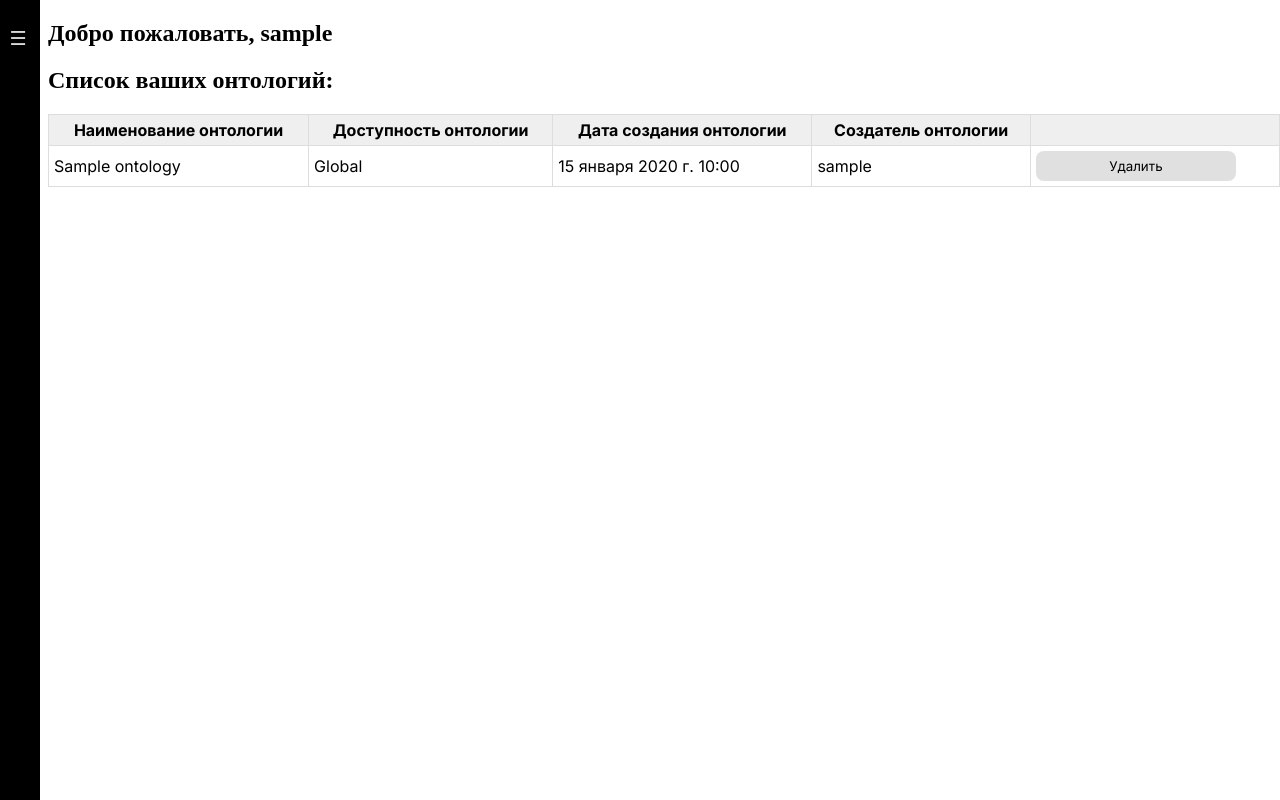
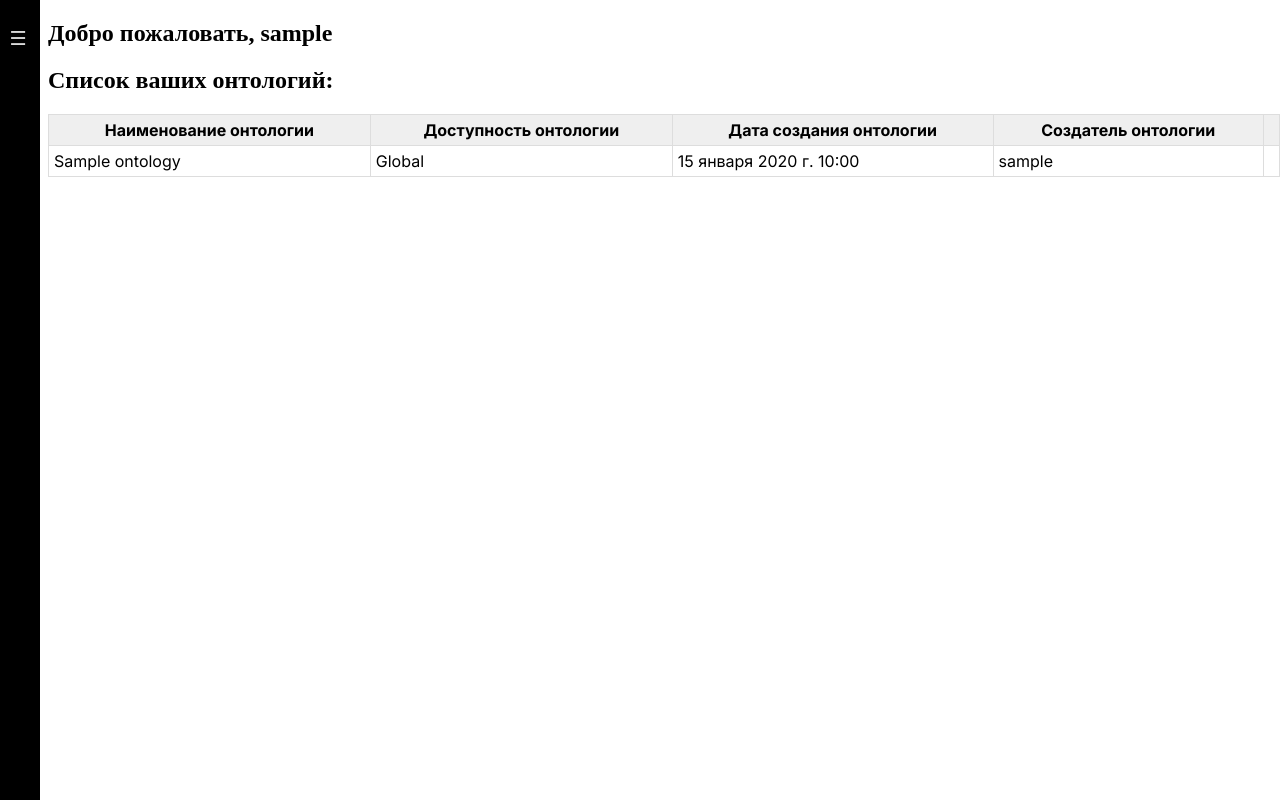
Before and after one commit to prof-master/ontology-2, a Django app: page /profile/ in a window 1280 px wide. Run offline with Django 5.2, Linux system fonts and the light colour scheme; a user stored in the database is signed in; tables that the repository leaves empty hold one stand-in row (values such as "Sample post").

```diff
--- a/ontology_constructor/ontology_auth/templates/ontology_auth/profile.html
+++ b/ontology_constructor/ontology_auth/templates/ontology_auth/profile.html
@@ -78,11 +78,7 @@
                             <td class="inter-fz-1 " onclick="window.location.href='/ontology/{{ ontology.id }}' ; return false ">{{ontology.access}}</td>
                             <td class="inter-fz-1 " onclick="window.location.href='/ontology/{{ ontology.id }}' ; return false ">{{ontology.created_at}}</td>
                             <td class="inter-fz-1 " onclick="window.location.href='/ontology/{{ ontology.id }}' ; return false ">{{ontology.owner}}</td>
-                            <td>
-                                <form action=" " method="get ">
-                                    <button class="button inter-fz-1 " name="delete_ontology " value="{{ ontology.id }} ">Удалить</button>
-                                </form>
-                            </td>
+
                         </tr>
                     </div>
                     {% empty %}
```
